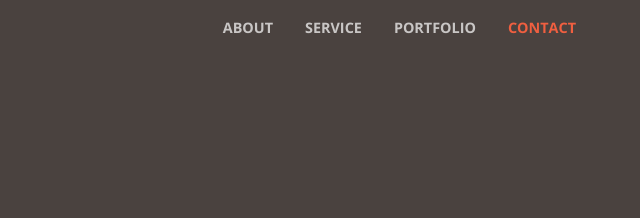
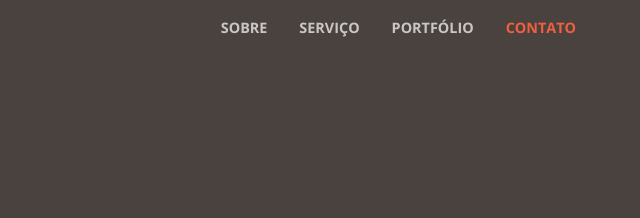
Before and after one commit to MarioT1/Curso-Git-Netuno, a website with bundled scripts: page index.html in a window 1280 px wide. Shown: the top 218 px of the page, 603-1243 px from the left. Built offline with nearby package versions, Linux system fonts and the light colour scheme.

Commit message:
Tradução do projeto

```diff
--- a/index.html
+++ b/index.html
@@ -38,16 +38,16 @@
         <div class="collapse navbar-collapse" id="navbarResponsive">
           <ul class="navbar-nav ml-auto">
             <li class="nav-item">
-              <a class="nav-link js-scroll-trigger" href="#about">About</a>
+              <a class="nav-link js-scroll-trigger" href="#about">Sobre</a>
             </li>
             <li class="nav-item">
-              <a class="nav-link js-scroll-trigger" href="#services">Service</a>
+              <a class="nav-link js-scroll-trigger" href="#services">Serviço</a>
             </li>
             <li class="nav-item">
-              <a class="nav-link js-scroll-trigger" href="#portfolio">Portfolio</a>
+              <a class="nav-link js-scroll-trigger" href="#portfolio">Portfólio</a>
             </li>
             <li class="nav-item">
-              <a class="nav-link js-scroll-trigger" href="#contact">Contact</a>
+              <a class="nav-link js-scroll-trigger" href="#contact">Contato</a>
             </li>
           </ul>
         </div>
```
